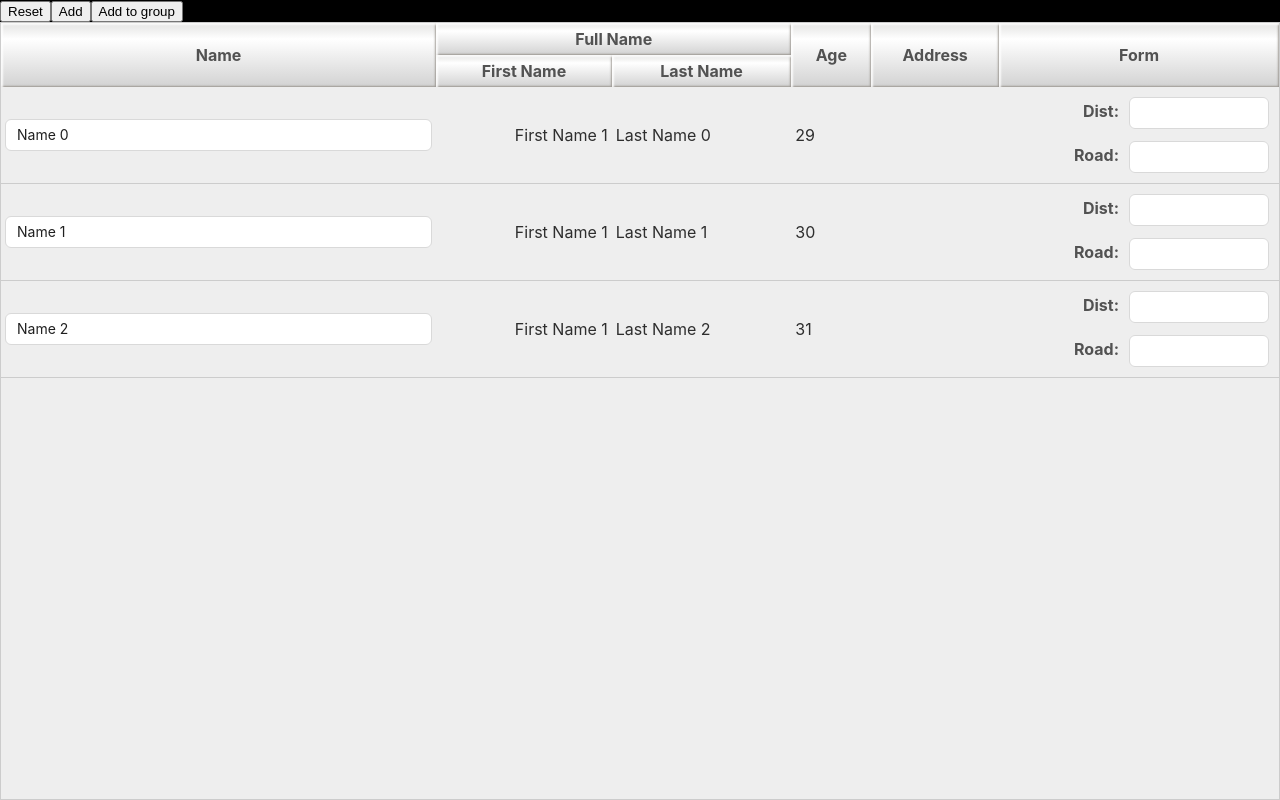
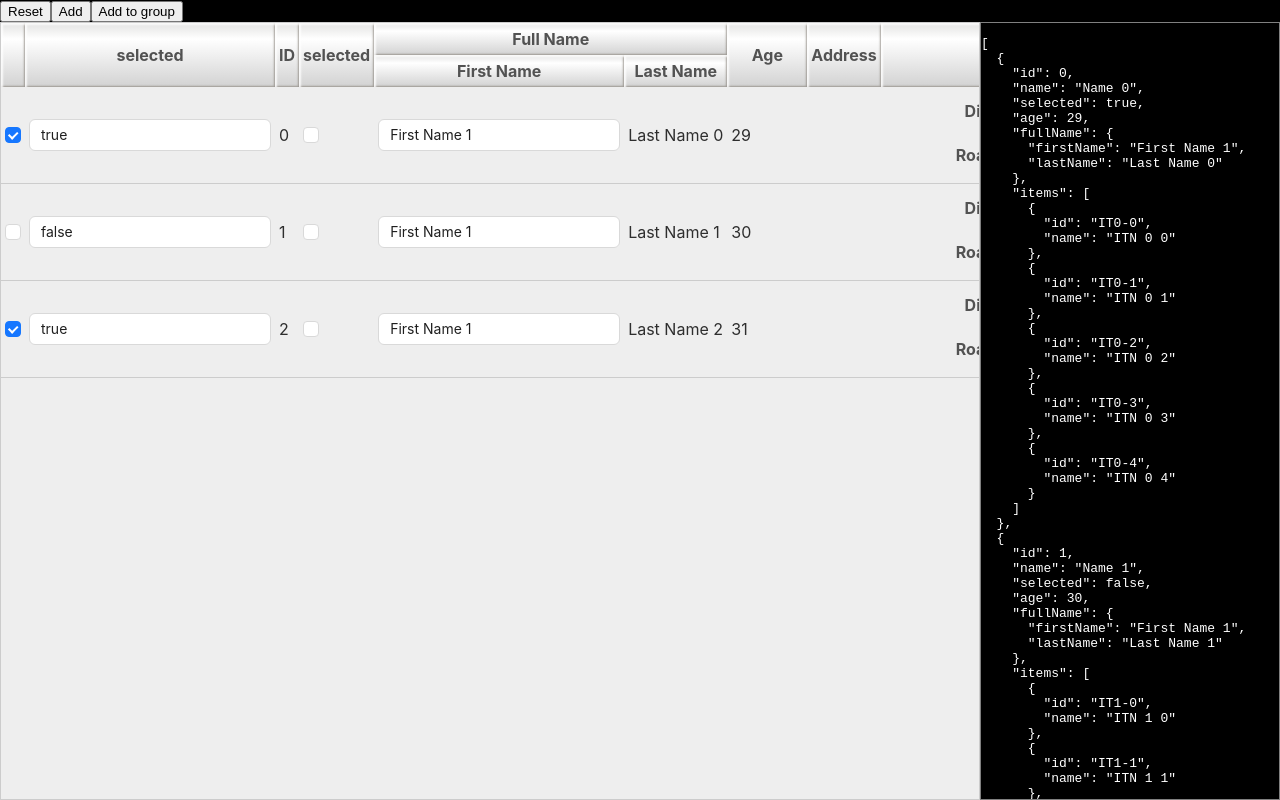
Before and after one commit to jorenlai/jrsymphony, a React (Create React App) app: page /table in a window 1280 px wide. Built offline with nearby package versions, Linux system fonts and the light colour scheme.

Commit message:
checkableColumn

```diff
--- a/public/api/list.json
+++ b/public/api/list.json
@@ -2,6 +2,7 @@
     {
         "id": 0,
         "name": "Name 0",
+        "selected":true,
         "age": 29,
         "fullName": {
             "firstName": "First Name 1",
@@ -33,6 +34,7 @@
     {
         "id": 1,
         "name": "Name 1",
+        "selected":false,
         "age": 30,
         "fullName": {
             "firstName": "First Name 1",
@@ -64,6 +66,7 @@
     {
         "id": 2,
         "name": "Name 2",
+        "selected":true,
         "age": 31,
         "fullName": {
             "firstName": "First Name 1",
--- a/src/AppTable.js
+++ b/src/AppTable.js
@@ -8,7 +8,7 @@ import JRSelect from './jrs/JRSelect';
 import { useRef, useState } from 'react';
 import { genData, po } from './jrs/JRUtils';
 import styled from 'styled-components';
-import { Input, InputNumber, Select } from 'antd';
+import { Checkbox, Input, InputNumber, Select } from 'antd';
 import JRCrud from './jrs/JRCrud';
 import JRTable2 from './jrs/JRTable2';
 import JRTable from './jrs/JRTable/JRTable';
@@ -96,6 +96,7 @@ function AppTable() {
 					{name:'Joren'}
 				]
 			}
+
 			xdataSourceName={'dataList'}
 			XXonClick={function(props){
 				alert(JSON.stringify(props))
@@ -164,10 +165,18 @@ function AppTable() {
 
 			]}
 
-
+			checkable={{
+				name:'selected'
+			}}
 			columns={[
-				{name:'name',label:'Name'
-					,type:Input
+				{name:'selected',label:'selected'
+					,type:Input}
+				,{name:'id',label:'ID'}
+				,{name:'selected',label:'selected'
+					,type:Checkbox
+					,onChange(e,{value,onChange,me}){
+						onChange(e.target.checked)
+					}
 					,XtypeStyle({record}){
 						po(record)
 						return {
@@ -184,7 +193,7 @@ function AppTable() {
 				,{name:'fullName',label:'Full Name'
 					// ,type:JRFields
 					,columns:[
-						{name:'firstName',label:'First Name',Xtype:Input,align:'end'}
+						{name:'firstName',label:'First Name',type:Input,align:'end'}
 						,{name:'lastName',label:'Last Name',XgroupFootertype:JRInput}
 					]
 				}
@@ -206,7 +215,7 @@ function AppTable() {
 			// 	})
 			// 	return <div>start</div>
 			// }}
-			XXright={function({setStyle}){
+			right={function({setStyle}){
 				po('left this ',this)
 				setStyle({
 					flexBasis:'300px'
--- a/src/jrs/JRTable/JRTable.jsx
+++ b/src/jrs/JRTable/JRTable.jsx
@@ -8,6 +8,7 @@ import { StyledJRTable } from "./StyledJRTable";
 import JRFields from "../JRFields/JRFields";
 import JRThreeType from "../JRThreeType";
 import JRFrame from "../JRFrame/JRFrame";
+import { Checkbox, Input, InputNumber, Radio } from "antd";
 
 const getMapObject=(map,names)=>{
     const name=names.shift(names)
@@ -35,7 +36,32 @@ export default class JRTable extends JRFrame {
     }
 
     //------------------------------------------------------------------------------------
-    setColumns(_columns){
+    checkableColumn(props){
+        return {
+            render({value,onChange,...props}){
+                return <Checkbox checked={value} onChange={(e)=>{onChange(e.target.checked)}}/>
+            }
+            ,...props
+        }
+        // return {
+        //     type:Checkbox
+        //     ,funcConfig({value}){
+        //         po('fffffffffffff',value)
+        //         return {
+        //             align:'center'
+        //             ,checked:value
+        //         }
+        //     }
+        //     // ,label:'A'
+        //     ,onChange(e,{value,onChange,me}){
+        //         onChange(e.target.checked)
+        //     }
+        //     ,...props
+        // }
+    }
+    setColumns([..._columns]){
+        if(this.props.checkable)
+            _columns.unshift(this.checkableColumn(this.props.checkable))
         const columns=[]
         const leafColumns=[]
         const initColumns=this.initColumns(_columns,0,columns,leafColumns,[])
--- a/src/jrs/JRTable/TBodies.jsx
+++ b/src/jrs/JRTable/TBodies.jsx
@@ -92,7 +92,7 @@ const GroupFooter=(props)=>{
 ////////////////////////////////////////////////////////////////////////////
 const Td=({column:_column,record,tbodyIndex,trIndex,tdIndex,table})=>{
     let content
-    const {style:_style,align,type,typeStyle:_typeStyle,render,setValue,getValue,...column}=_column
+    const {style:_style,align,type,typeStyle:_typeStyle,render,setValue,getValue,onChange:_onChange,funcConfig,...column}=_column
     const onChange=(inputValue)=>{
         const targetValue=inputValue?.target?.value ?? inputValue
         setValue(record,targetValue)
@@ -101,19 +101,25 @@ const Td=({column:_column,record,tbodyIndex,trIndex,tdIndex,table})=>{
     const style=flexType(_style,table,{},{})
 
     render?.bind(table)
+    const value=getValue(record)
     if(type){
         const typeStyle=flexType(_typeStyle,table,{record},{})
 
         content=React.createElement(type,{
-            onChange
-            ,value:getValue(record)
+            onChange:_onChange
+                ?(e)=>{
+                    _onChange?.bind(this)(e,{value,onChange,me:content})
+                }
+                :onChange
+            ,value
             ,style:typeStyle
             ,render
             ,...column
+            ,...funcConfig?.bind(this)({value})
 
         })
     }else if(render){
-        content=render({index:trIndex,groupIndex:tbodyIndex})
+        content=render({index:trIndex,groupIndex:tbodyIndex,value,record,onChange})
     }else{
         content=getValue(record)
     }
```
